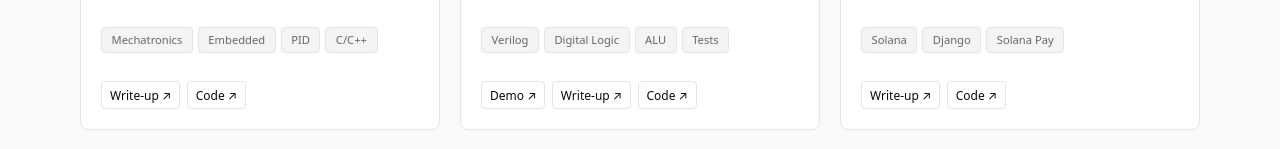
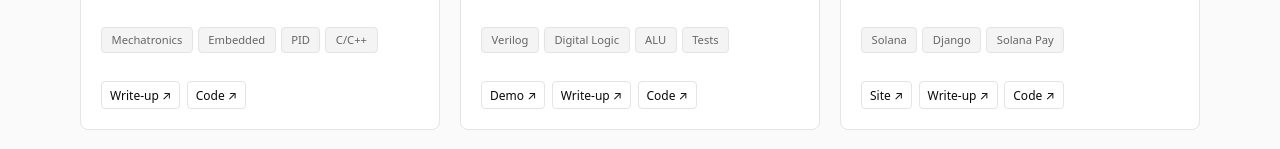
Before and after one commit to promaaa/portfolio, a plain HTML site: page main.html in a window 1280 px wide. Shown: the part 1137-1286 px from the top of the page. Drawn offline with Linux system fonts and the light colour scheme.

Commit message:
feat(evento): add live site link to Evento project card

```diff
--- a/main.html
+++ b/main.html
@@ -205,7 +205,7 @@
           <h3>evento — solana hackathon project</h3>
           <p class="blurb">Teamwork + blockchain. Payments, tickets, simple on‑chain flows under pressure.</p>
           <div class="tags"><span class="tag">Solana</span><span class="tag">Django</span><span class="tag">Solana Pay</span></div>
-          <div class="actions"><a href="evento-writeup.html">Write‑up ↗</a><a href="https://github.com/promaaa/evento" target="_blank" rel="noopener">Code ↗</a></div>
+          <div class="actions"><a href="https://promaaa.github.io/Evento/#" target="_blank" rel="noopener">Site ↗</a><a href="evento-writeup.html">Write‑up ↗</a><a href="https://github.com/promaaa/evento" target="_blank" rel="noopener">Code ↗</a></div>
         </article>
 
         <!-- Chef‑Claude -->
```
